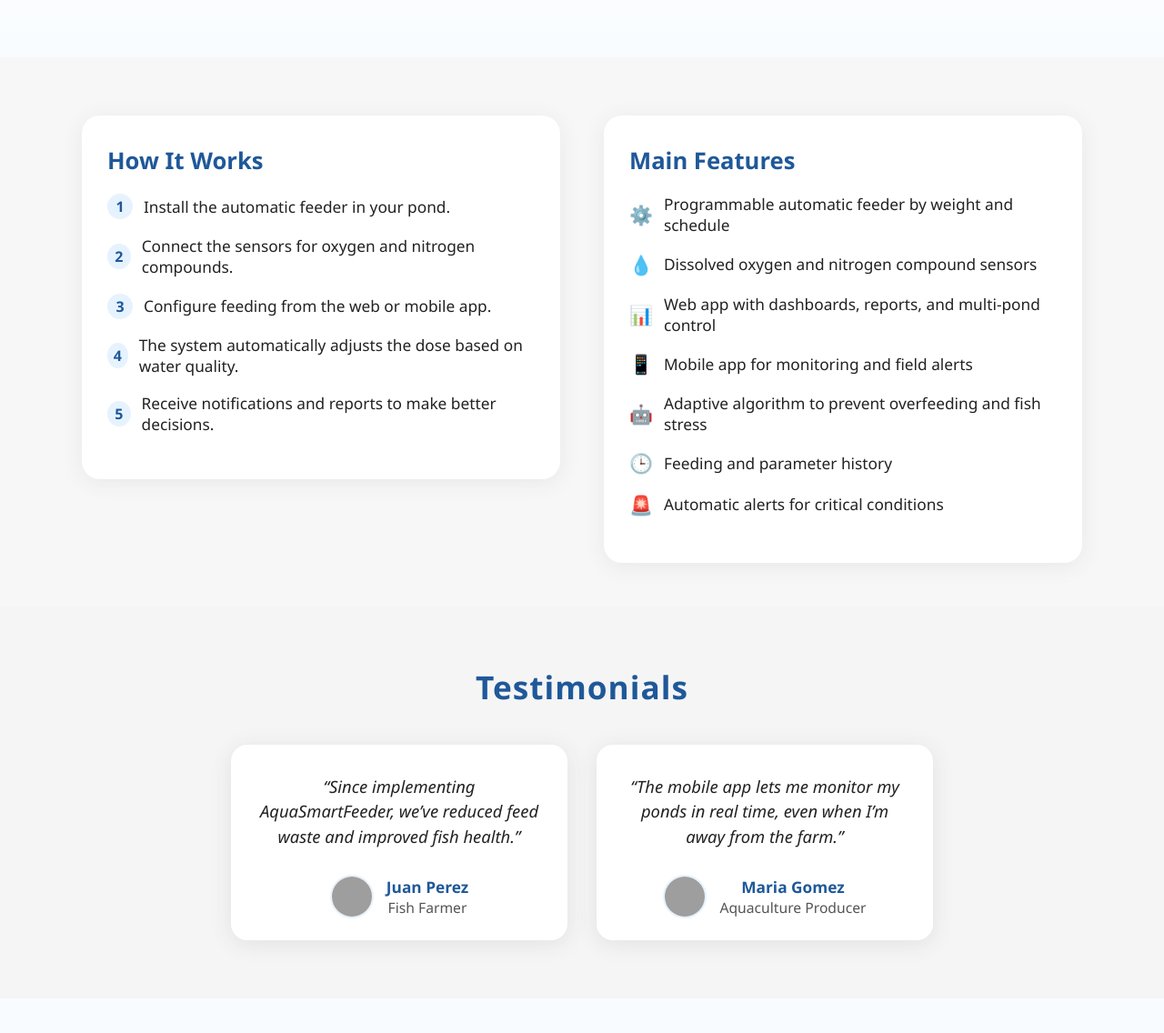
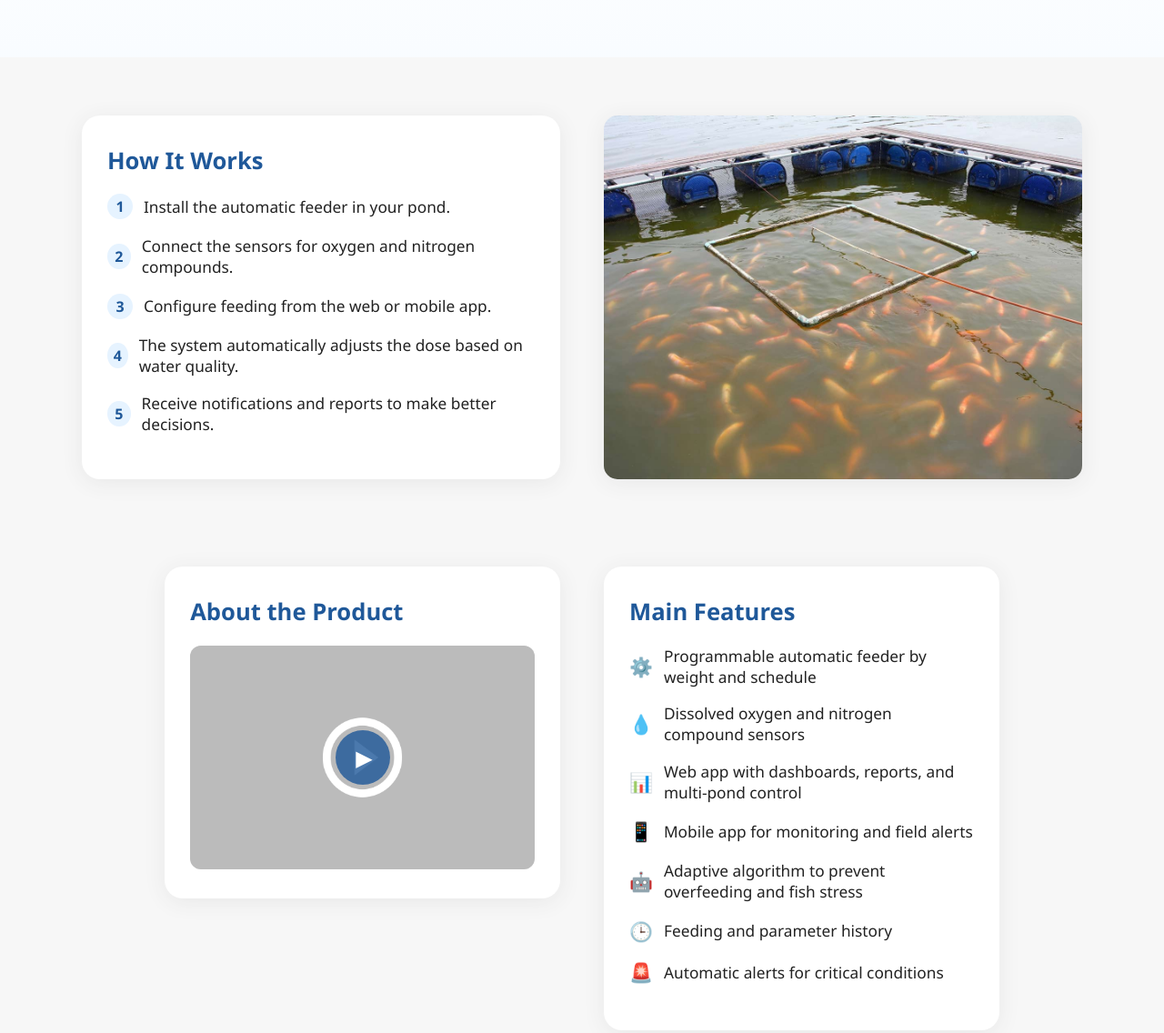
Before and after one commit to HorsesDevelopers/Landing-Page, a plain HTML site: page index.html in a window 1280 px wide. Shown: the part 1360-2496 px from the top of the page at 91% size. Drawn offline with Linux system fonts and the light colour scheme; grey boxes are pictures that could not be loaded.

Commit message:
feat: updated features section

```diff
--- a/index.html
+++ b/index.html
@@ -1,12 +1,14 @@
 <!DOCTYPE html>
 <html lang="en">
+
 <head>
   <meta charset="UTF-8" />
-  <meta name="viewport" content="width=device-width, initial-scale=1.0"/>
+  <meta name="viewport" content="width=device-width, initial-scale=1.0" />
   <title>FeedGuard</title>
   <link rel="stylesheet" href="styles.css" />
   <script defer src="script.js"></script>
 </head>
+
 <body>
   <div class="hero-bg">
     <header class="navbar">
@@ -27,7 +29,7 @@
       <div class="hero-content">
         <h1>Automate and Optimize Your Aquaculture with FeedGuard</h1>
         <p>The all-in-one IoT solution for smart, efficient, and sustainable fish feeding.</p>
-        <a href="https://your-link-here.com" class="cta-button">Join</a>
+        <a href="https://aquasensedev.netlify.app" target="_blank" class="cta-button">Join</a>
       </div>
     </section>
   </div>
@@ -39,15 +41,18 @@
         <ul class="benefits-list">
           <li>
             <span class="benefit-icon">&#10003;</span>
-        <span>Smart Feeding: Schedule the exact feed weight and time, and let the system automatically adjust the dose based on water conditions.</span>
+            <span>Smart Feeding: Schedule the exact feed weight and time, and let the system automatically adjust the
+              dose based on water conditions.</span>
           </li>
           <li>
             <span class="benefit-icon">&#10003;</span>
-        <span>Real-Time Monitoring: View dissolved oxygen and nitrogen compound levels from your mobile or PC.</span>
+            <span>Real-Time Monitoring: View dissolved oxygen and nitrogen compound levels from your mobile or
+              PC.</span>
           </li>
           <li>
             <span class="benefit-icon">&#10003;</span>
-        <span>Centralized Management: Control multiple ponds, receive alerts, and access historical reports from a single platform.</span>
+            <span>Centralized Management: Control multiple ponds, receive alerts, and access historical reports from a
+              single platform.</span>
           </li>
           <li>
             <span class="benefit-icon">&#10003;</span>
@@ -67,6 +72,7 @@
 
   <section class="features-section" id="features">
     <div class="features-inner">
+      <div class="features-row">
         <div class="features-how">
           <h2>How It Works</h2>
           <ol class="how-steps">
@@ -77,6 +83,22 @@
             <li><span class="step-icon">5</span>Receive notifications and reports to make better decisions.</li>
           </ol>
         </div>
+        <div class="features-image">
+          <img src="assets/Aquaculture-Nepal.jpg" alt="FeedGuard Smart Feeder Device" class="feature-img">
+        </div>
+      </div>
+
+      <div class="features-row">
+        <div class="features-video">
+          <h2>About the Product</h2>
+          <div class="video-placeholder">
+            <div class="play-button">
+              <span class="play-icon">▶</span>
+            </div>
+            <img src="assets/video-placholder.png" alt="FeedGuard Video" class="video-thumbnail">
+          </div>
+        </div>
+
         <div class="features-main">
           <h2>Main Features</h2>
           <ul class="features-list">
@@ -111,13 +133,16 @@
           </ul>
         </div>
       </div>
+
+    </div>
   </section>
   <section class="testimonials-section" id="testimonials">
     <div class="testimonials-inner">
       <h2 class="testimonials-title">Testimonials</h2>
       <div class="testimonials-list">
         <div class="testimonial-card">
-        <div class="testimonial-quote">“Since implementing AquaSmartFeeder, we’ve reduced feed waste and improved fish health.”</div>
+          <div class="testimonial-quote">“Since implementing AquaSmartFeeder, we’ve reduced feed waste and improved fish
+            health.”</div>
           <div class="testimonial-author">
             <img src="https://randomuser.me/api/portraits/men/32.jpg" alt="Juan Perez" class="testimonial-avatar">
             <div>
@@ -127,7 +152,8 @@
           </div>
         </div>
         <div class="testimonial-card">
-        <div class="testimonial-quote">“The mobile app lets me monitor my ponds in real time, even when I’m away from the farm.”</div>
+          <div class="testimonial-quote">“The mobile app lets me monitor my ponds in real time, even when I’m away from
+            the farm.”</div>
           <div class="testimonial-author">
             <img src="https://randomuser.me/api/portraits/women/44.jpg" alt="Maria Gomez" class="testimonial-avatar">
             <div>
@@ -149,16 +175,24 @@
         </div>
         <div class="faq-item">
           <div class="faq-question">Can I control multiple ponds?</div>
-        <div class="faq-answer">Yes, the platform lets you manage multiple feeders and ponds from a single account.</div>
+          <div class="faq-answer">Yes, the platform lets you manage multiple feeders and ponds from a single account.
+          </div>
         </div>
         <div class="faq-item">
           <div class="faq-question">What happens if water quality is poor?</div>
-        <div class="faq-answer">The system automatically adjusts feeding and sends you alerts so you can act immediately.</div>
+          <div class="faq-answer">The system automatically adjusts feeding and sends you alerts so you can act
+            immediately.</div>
         </div>
       </div>
     </div>
   </section>
   <section class="about" id="about">
+    <div class="about-the-team-container">
+      <h2>About the team</h2>
+      <div class="about-the-team">
+        <img src="assets/video-placholder.png" class="about-img" alt="">
+      </div>
+    </div>
     <h2>About Us</h2>
     <div class="team-photos animate">
       <div class="team-member">
@@ -193,4 +227,5 @@
   </footer>
   <script src="script.js"></script>
 </body>
+
 </html>
--- a/styles.css
+++ b/styles.css
@@ -239,6 +239,99 @@ body {
   font-weight: bold;
   margin-bottom: 1.2rem;
   color: #1f5899;
+}
+
+.features-row {
+  display: flex;
+  gap: 48px;
+  margin-bottom: 48px;
+  flex-wrap: wrap;
+  align-items: stretch;
+}
+
+.features-image {
+  flex: 1 1 340px;
+  min-width: 300px;
+  display: flex;
+  align-items: stretch;
+  justify-content: center;
+}
+
+.feature-img {
+  width: 100%;
+  height: 100%;
+  /* max-height: 900px; */
+  object-fit: cover;
+  border-radius: 15px;
+  box-shadow: 0 4px 24px rgba(60,60,60,0.08);
+}
+
+
+.features-video {
+  flex: 1 1 340px;
+  min-width: 300px;
+  background: #fff;
+  border-radius: 20px;
+  box-shadow: 0 4px 24px rgba(60,60,60,0.08);
+  padding: 32px 28px;
+  display: flex;
+  flex-direction: column;
+  height: 100%;
+}
+
+.features-video h2 {
+  font-size: 1.6rem;
+  font-weight: bold;
+  margin-bottom: 1.2rem;
+  color: #1f5899;
+}
+
+.video-placeholder {
+  position: relative;
+  width: 100%;
+  flex-grow: 1;
+  /* height: 0; */
+  padding-bottom: 65%;
+  background: #f0f0f0;
+  border-radius: 12px;
+  overflow: hidden;
+  cursor: pointer;
+}
+
+.video-thumbnail {
+  position: absolute;
+  top: 0;
+  left: 0;
+  width: 100%;
+  height: 100%;
+  object-fit: cover;
+}
+
+.play-button {
+  position: absolute;
+  top: 50%;
+  left: 50%;
+  transform: translate(-50%, -50%);
+  width: 60px;
+  height: 60px;
+  background: rgba(31, 88, 153, 0.8);
+  border-radius: 50%;
+  display: flex;
+  align-items: center;
+  justify-content: center;
+  z-index: 2;
+  transition: transform 0.3s, background 0.3s;
+}
+
+.play-icon {
+  color: white;
+  font-size: 24px;
+  margin-left: 4px; /* Offset for the triangle shape */
+}
+
+.video-placeholder:hover .play-button {
+  transform: translate(-50%, -50%) scale(1.1);
+  background: rgba(31, 88, 153, 1);
 }
 
 .how-steps {
@@ -554,3 +647,22 @@ body {
 }
 
 }
+
+@media (max-width: 900px) {
+  .features-row {
+    flex-direction: column;
+    gap: 32px;
+  }
+}
+
+.about-the-team-container {
+  display: flex;
+  flex-direction: column;
+  justify-content: center;
+  align-items: center;
+}
+
+.about-img {
+  height: 500px;
+  width: 900px;
+}
```
Also changed, not shown: assets/Aquaculture-Nepal.jpg (added), assets/video-placholder.png (added). Lines whose indentation alone changed are shown as unchanged.
